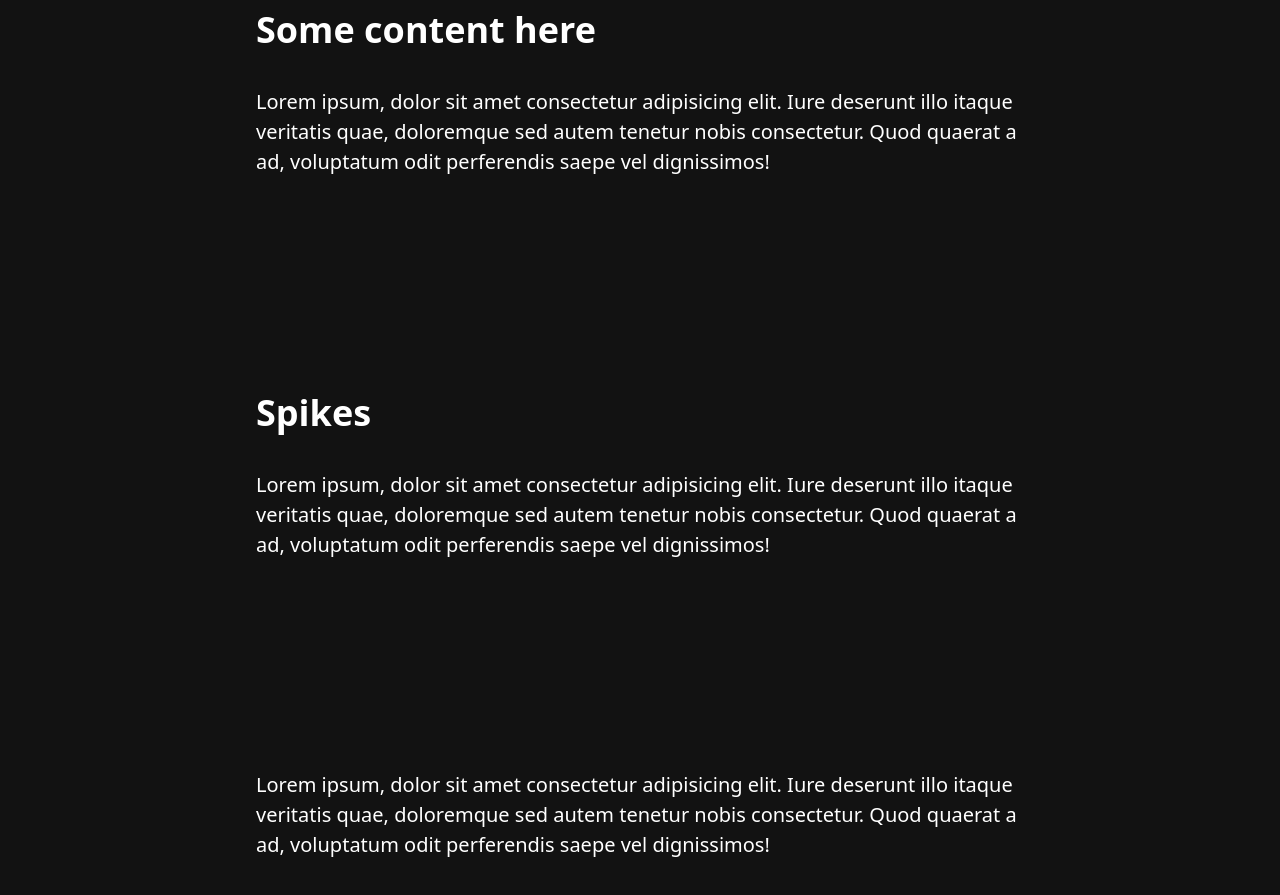
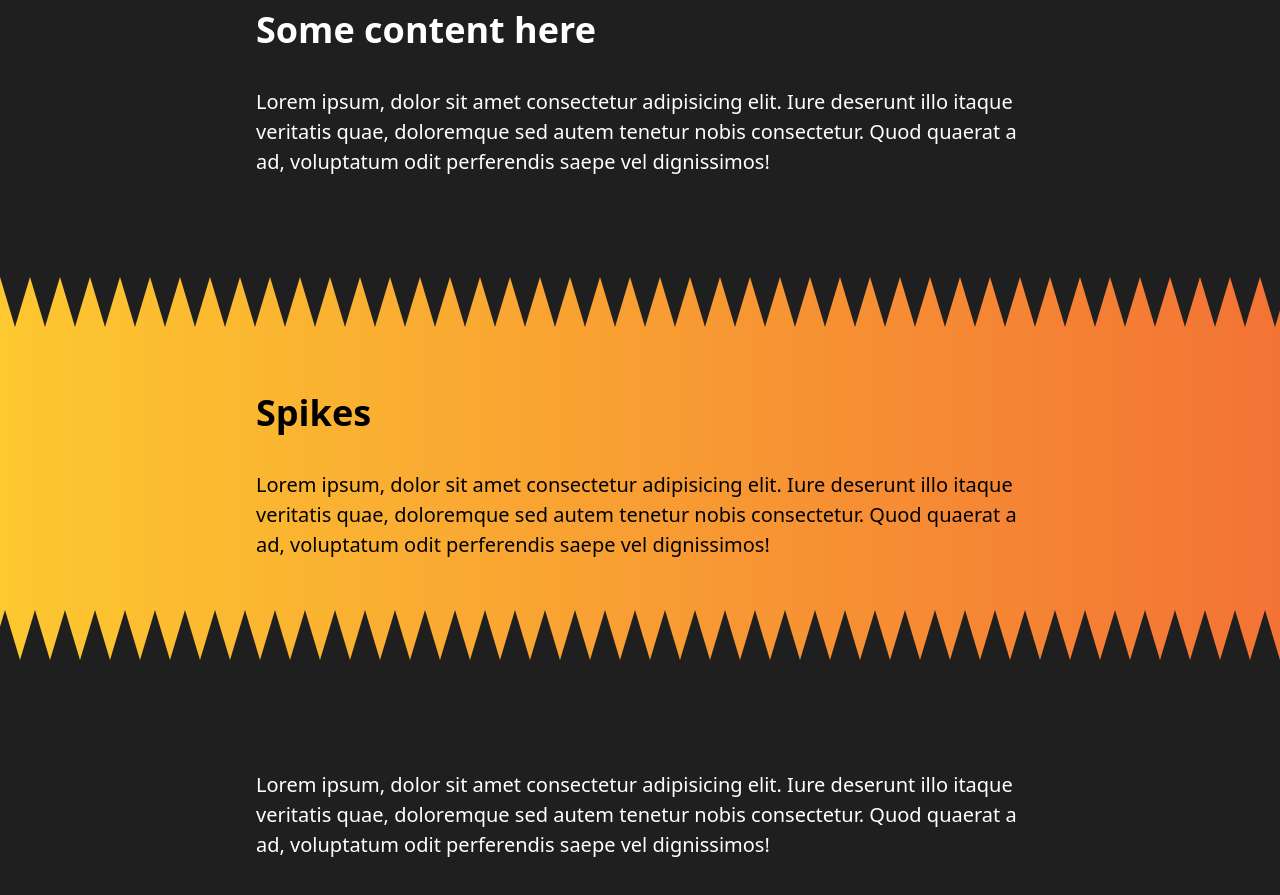
Before and after one commit to Jamieeee1/Easy-waves, a plain HTML site: page index.html in a window 1280 px wide. Shown: the part 895-1790 px from the top of the page. Drawn offline with Linux system fonts and the light colour scheme.

Commit message:
Done with spike

```diff
--- a/style.css
+++ b/style.css
@@ -2,6 +2,10 @@
 *::before,
 *::after {
     box-sizing: border-box;
+}
+
+:root {
+    --body-bg: hsl(0, 0%, 12%);
 }
 
 html {
@@ -9,6 +13,8 @@ html {
 }
 
 body {
+    background: var(--body-bg);
+    color: white;
     font-family: system-ui;
     font-size: 1.25rem;
     line-height: 1.5;
@@ -51,3 +57,38 @@ section {
     inset: 0;
     transform: skewY(var(--skew-angle));
 }
+
+.spikes {
+    --spike-color: var(--body-bg);
+    --spike-width: 30px;
+    --spike-height: 50px;
+
+    position: relative;
+    color: black;
+    background: linear-gradient(to right, #fdc830, #f37335);
+}
+
+.spikes::before,
+.spikes::after {
+    content: '';
+    position: absolute;
+    width: 100%;
+    height: 50px;
+    background: var(--spike-color);
+
+    /* this is for chrome */
+    -webkit-mask-image: url('assets/triangle.svg');
+    -webkit-mask-size: var(--spike-width) var(--spike-height);
+
+    -mask-image: url('assets/triangle.svg');
+    -mask-size: var(--spike-width) var(--spike-height);
+}
+
+.spikes::before {
+    top: 0;
+}
+
+.spikes::after{
+    bottom: 0;
+    transform: rotate(.5turn);
+}
```
Also changed, not shown: assets/triangle.svg (added).
